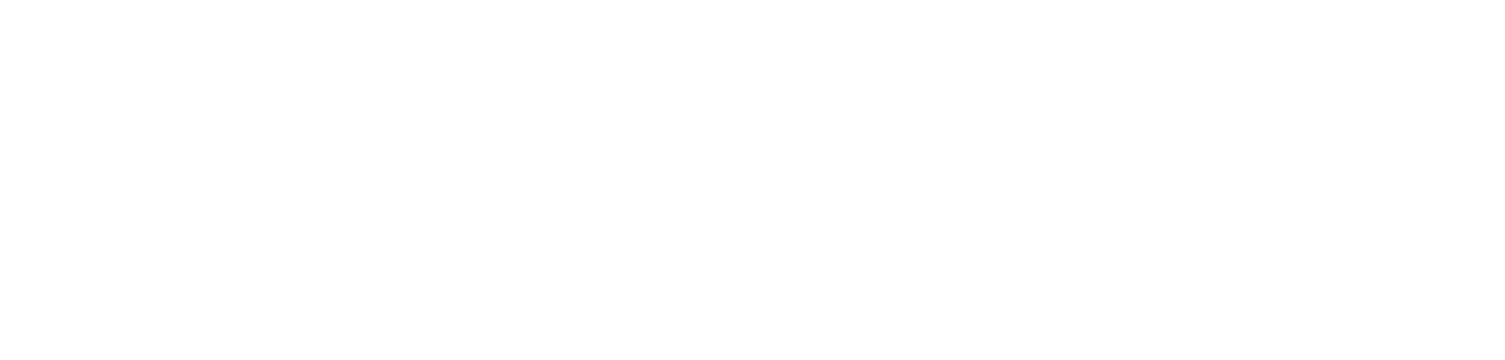
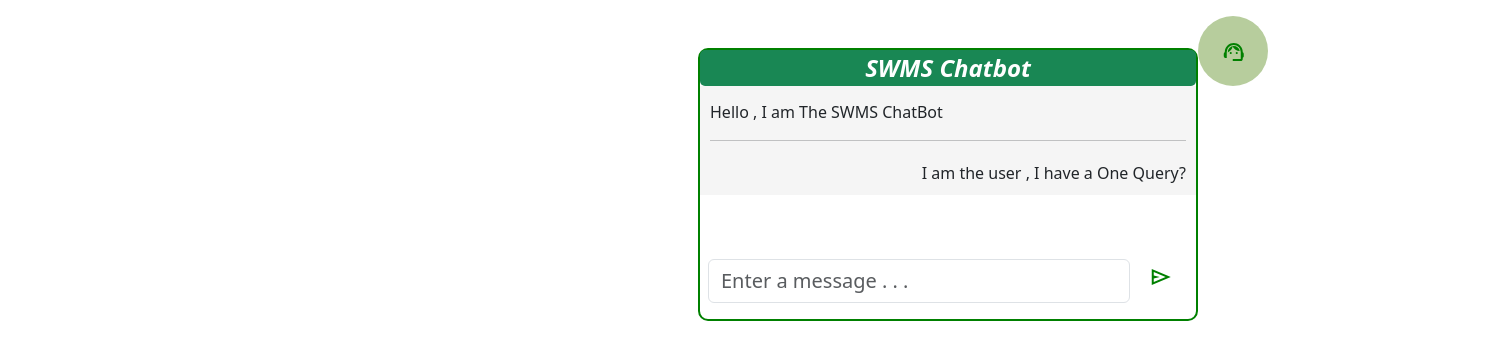
Before and after one commit to run-08/Smart-Waste-Management-System, a React (Vite) app: page / in a window 1280 px wide. Shown: the top 360 px of the page, 1505 px wide, since content can reach past the window. Built offline with nearby package versions, Linux system fonts and the light colour scheme.

Commit message:
Updated Code

```diff
--- a/src/App.jsx
+++ b/src/App.jsx
@@ -1,7 +1,7 @@
 import "bootstrap/dist/css/bootstrap.min.css";
 import "bootstrap/dist/js/bootstrap.bundle.min.js";
 import { useRoutes } from "react-router-dom";
-import "./App.css";
+import Appstyle from "./App.module.css";
 import Map from "./GoogleMap/Map";
 import SWMSHomepage from "./HomePage/SWMSHome";
 import Camera from "./ImageUploadPanel/Camera";
@@ -10,8 +10,91 @@
 const App = () => {
   return (
     <>
-      <div className={`container-fluid `}>
+      <div className={`container-fluid bg-light`}>
         <SWMSRoute></SWMSRoute>
+        <button
+          className="btn float-end my-3"
+          style={{
+            borderRadius: "350%",
+            height: "70px",
+            width: "70px",
+            backgroundColor: "#b7cd9d",
+          }}
+        >
+          <svg
+            xmlns="http://www.w3.org/2000/svg"
+            height="24px"
+            viewBox="-100 -960 11100 960"
+            width="294px"
+            fill="green"
+            // style={{ cursor: "pointer", width: "200px" }}
+          >
+            <path d="M440-120v-80h320v-284q0-117-81.5-198.5T480-764q-117 0-198.5 81.5T200-484v244h-40q-33 0-56.5-23.5T80-320v-80q0-21 10.5-39.5T120-469l3-53q8-68 39.5-126t79-101q47.5-43 109-67T480-840q68 0 129 24t109 66.5Q766-707 797-649t40 126l3 52q19 9 29.5 27t10.5 38v92q0 20-10.5 38T840-249v49q0 33-23.5 56.5T760-120H440Zm-80-280q-17 0-28.5-11.5T320-440q0-17 11.5-28.5T360-480q17 0 28.5 11.5T400-440q0 17-11.5 28.5T360-400Zm240 0q-17 0-28.5-11.5T560-440q0-17 11.5-28.5T600-480q17 0 28.5 11.5T640-440q0 17-11.5 28.5T600-400Zm-359-62q-7-106 64-182t177-76q89 0 156.5 56.5T720-519q-91-1-167.5-49T435-698q-16 80-67.5 142.5T241-462Z" />
+          </svg>
+        </button>
+
+        <div
+          className="chat-container float-end my-5"
+          style={{
+            display: "flex",
+            flexDirection: "column",
+            width: "100%",
+            maxWidth: "500px",
+            border: "2px solid green",
+            borderRadius: "10px",
+          }}
+        >
+          <div
+            className="chat-header text-center fst-italic fs-4  fw-bold text-white bg-success"
+            style={{ borderRadius: "5px" }}
+          >
+            SWMS Chatbot
+          </div>
+          <div
+            className="chat-body"
+            style={{
+              overflowY: "auto",
+              flex: "1",
+              padding: "10px",
+              background: "#f5f5f5",
+            }}
+          >
+            <div className="bot_message float-start col-12 my-1">
+              {"Hello , I am The SWMS ChatBot"}
+              <hr />
+            </div>
+
+            <div className="user_message float-end ">
+              {"I am the user , I have a One Query?"}
+            </div>
+          </div>
+          <div className="input mx-2 mt-5 d-flex ">
+            <input
+              type="text"
+              className="form-control my-3 fs-5"
+              placeholder="Enter a message . . ."
+            />
+            <button
+              className={`btn mt-2 mx-1 ${Appstyle.sendBtn}`}
+              style={{
+                borderRadius: "50px",
+                width: "50px",
+                height: "50px",
+              }}
+            >
+              <svg
+                xmlns="http://www.w3.org/2000/svg"
+                height="24px"
+                viewBox="450 -960 960 960"
+                width="50px"
+                fill="green"
+                style={{ cursor: "pointer" }}
+              >
+                <path d="M120-160v-640l760 320-760 320Zm80-120 474-200-474-200v140l240 60-240 60v140Zm0 0v-400 400Z" />
+              </svg>
+            </button>
+          </div>
+        </div>
       </div>
     </>
   );
--- a/src/App.css
+++ b/src/App.module.css
@@ -1 +1,4 @@
 @import url("https://fonts.googleapis.com/css2?family=Inconsolata:wght@200..900&family=Quicksand:wght@300..700&display=swap");
+.sendBtn:hover {
+  border: 1px solid green;
+}
```
